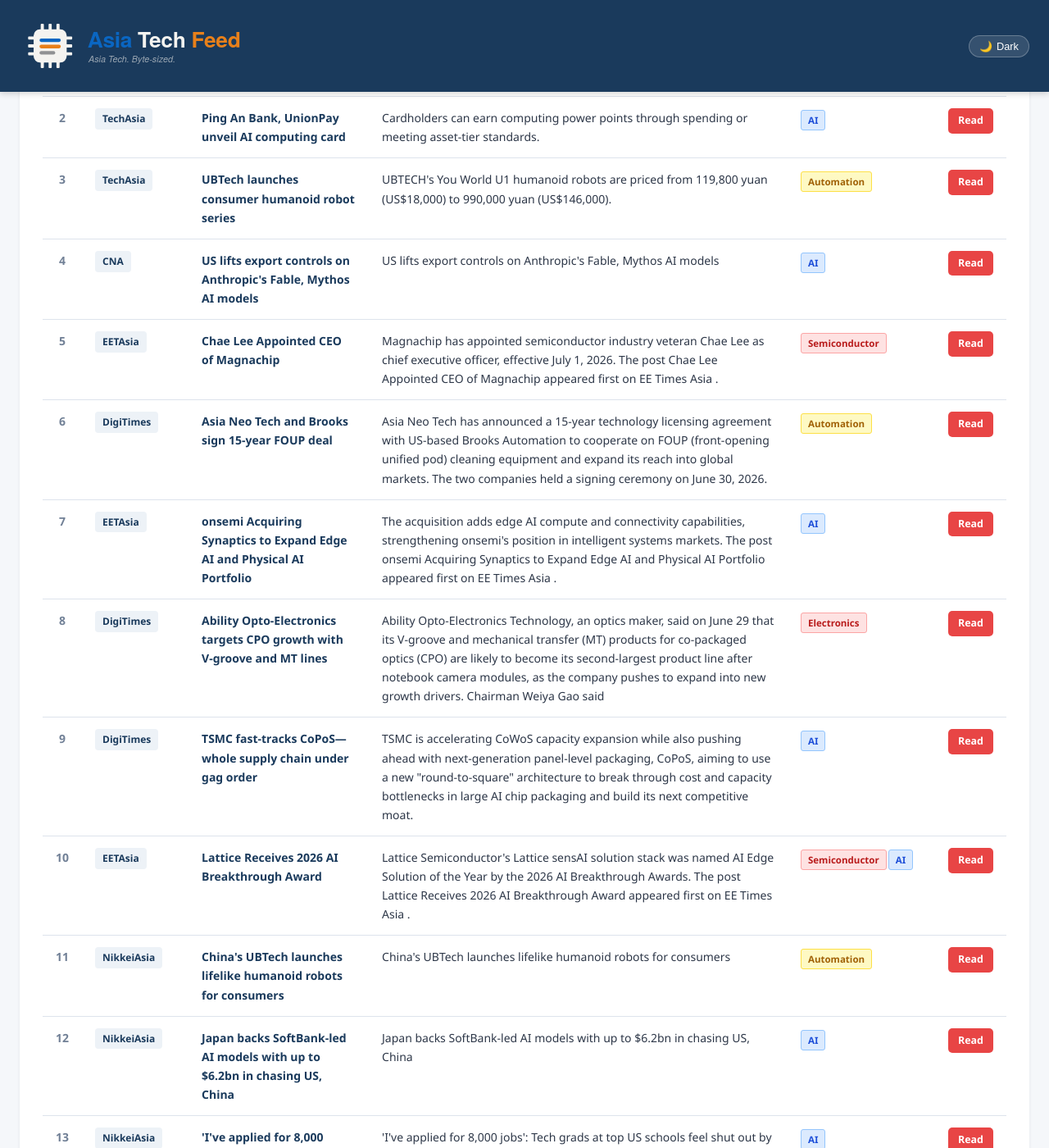
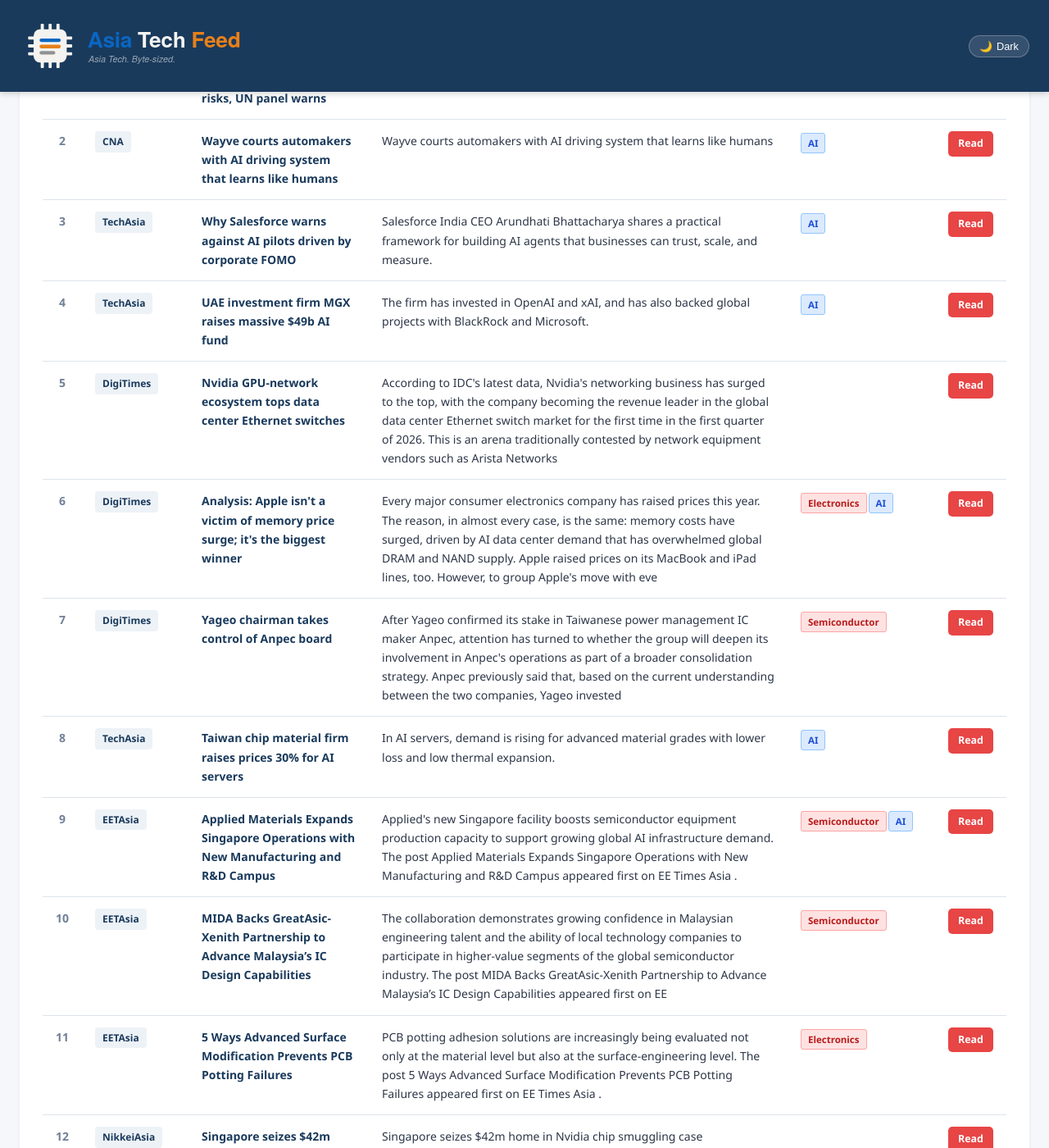
Before and after one commit to asiatechfeed/Asia-Tech-Feed, a Jekyll site: the page built from _posts/2026-07-01-asia-tech-news-digest.md, in a window 1280 px wide and 1400 px high, scrolled down 857 px. Shown: the whole window at 82% size. Built offline with Jekyll 4.4.1, drawn with Linux system fonts in a browser that asks for light colours; a script that is not in the unit is left out; some of the changed text lies outside the part shown.

Commit message:
📰 News digest 2026-07-01 (17 articles)

```diff
--- a/_posts/2026-07-01-asia-tech-news-digest.md
+++ b/_posts/2026-07-01-asia-tech-news-digest.md
@@ -1,16 +1,16 @@
 ---
 layout: post
 title: "Asia Tech News Digest - July 01, 2026"
-date: 2026-07-01 08:01:29 +0800
-articles_count: 16
+date: 2026-07-01 19:40:35 +0800
+articles_count: 17
 sources_count: 6
 sources: ["CNA", "DigiTimes", "EETAsia", "KED", "NikkeiAsia", "TechAsia"]
 csv_file: /assets/data/news-2026-07-01.tsv
-featured_title: "Nvidia recruits for humanoid robotics roles in China"
-featured_url: "https://www.techinasia.com/nvidia-amazon-back-neuras-1-4b-funding-round"
-featured_source: "TechAsia"
-featured_summary: "Nvidia's job openings include work on Project GR00T, a humanoid robot foundation model."
-featured_image: ""
+featured_title: "Unchecked AI progress may pose catastrophic risks, UN panel warns"
+featured_url: "https://www.channelnewsasia.com/business/unchecked-ai-progress-may-pose-catastrophic-risks-un-panel-warns-6224606"
+featured_source: "CNA"
+featured_summary: "Unchecked AI progress may pose catastrophic risks, UN panel warns"
+featured_image: "https://dam.mediacorp.sg/image/upload/s--G8ddc227--/c_fill,g_auto,h_676,w_1200/fl_relative,g_south_east,l_mediacorp:cna:watermark:2024-04:reuters_1,w_0.1/f_auto,q_auto/v1/one-cms/core/2026-07-01T101854Z_2_LYNXMPEM602H7_RTROPTP_3_AI-UN.JPG?itok=T0-lk4z1"
 ---
 
 <table class="news-table">
@@ -27,110 +27,118 @@ featured_image: ""
 <tbody>
 <tr>
   <td class="col-num">1</td>
-  <td class="col-source"><span class="source-badge">TechAsia</span></td>
-  <td class="col-title"><span class="article-title">Nvidia recruits for humanoid robotics roles in China</span></td>
-  <td class="col-summary">Nvidia's job openings include work on Project GR00T, a humanoid robot foundation model.</td>
-  <td class="col-tags"><span class="tag auto">Automation</span></td>
-  <td class="col-link"><a class="btn-link" href="https://www.techinasia.com/nvidia-amazon-back-neuras-1-4b-funding-round" target="_blank" rel="noopener">Read</a></td>
+  <td class="col-source"><span class="source-badge">CNA</span></td>
+  <td class="col-title"><span class="article-title">Unchecked AI progress may pose catastrophic risks, UN panel warns</span></td>
+  <td class="col-summary">Unchecked AI progress may pose catastrophic risks, UN panel warns</td>
+  <td class="col-tags"><span class="tag ai">AI</span></td>
+  <td class="col-link"><a class="btn-link" href="https://www.channelnewsasia.com/business/unchecked-ai-progress-may-pose-catastrophic-risks-un-panel-warns-6224606" target="_blank" rel="noopener">Read</a></td>
 </tr>
 <tr>
   <td class="col-num">2</td>
-  <td class="col-source"><span class="source-badge">TechAsia</span></td>
-  <td class="col-title"><span class="article-title">Ping An Bank, UnionPay unveil AI computing card</span></td>
-  <td class="col-summary">Cardholders can earn computing power points through spending or meeting asset-tier standards.</td>
+  <td class="col-source"><span class="source-badge">CNA</span></td>
+  <td class="col-title"><span class="article-title">Wayve courts automakers with AI driving system that learns like humans</span></td>
+  <td class="col-summary">Wayve courts automakers with AI driving system that learns like humans</td>
   <td class="col-tags"><span class="tag ai">AI</span></td>
-  <td class="col-link"><a class="btn-link" href="https://www.techinasia.com/sea-japan-korea-market-reforms" target="_blank" rel="noopener">Read</a></td>
+  <td class="col-link"><a class="btn-link" href="https://www.channelnewsasia.com/business/wayve-courts-automakers-ai-driving-system-learns-humans-6224546" target="_blank" rel="noopener">Read</a></td>
 </tr>
 <tr>
   <td class="col-num">3</td>
   <td class="col-source"><span class="source-badge">TechAsia</span></td>
-  <td class="col-title"><span class="article-title">UBTech launches consumer humanoid robot series</span></td>
-  <td class="col-summary">UBTECH's You World U1 humanoid robots are priced from 119,800 yuan (US$18,000) to 990,000 yuan (US$146,000).</td>
-  <td class="col-tags"><span class="tag auto">Automation</span></td>
-  <td class="col-link"><a class="btn-link" href="https://www.techinasia.com/chinas-ubtech-boost-humanoid-robot-production-10-2026" target="_blank" rel="noopener">Read</a></td>
+  <td class="col-title"><span class="article-title">Why Salesforce warns against AI pilots driven by corporate FOMO</span></td>
+  <td class="col-summary">Salesforce India CEO Arundhati Bhattacharya shares a practical framework for building AI agents that businesses can trust, scale, and measure.</td>
+  <td class="col-tags"><span class="tag ai">AI</span></td>
+  <td class="col-link"><a class="btn-link" href="https://www.techinasia.com/salesforce-india-ai-agents" target="_blank" rel="noopener">Read</a></td>
 </tr>
 <tr>
   <td class="col-num">4</td>
-  <td class="col-source"><span class="source-badge">CNA</span></td>
-  <td class="col-title"><span class="article-title">US lifts export controls on Anthropic's Fable, Mythos AI models</span></td>
-  <td class="col-summary">US lifts export controls on Anthropic's Fable, Mythos AI models</td>
+  <td class="col-source"><span class="source-badge">TechAsia</span></td>
+  <td class="col-title"><span class="article-title">UAE investment firm MGX raises massive $49b AI fund</span></td>
+  <td class="col-summary">The firm has invested in OpenAI and xAI, and has also backed global projects with BlackRock and Microsoft.</td>
   <td class="col-tags"><span class="tag ai">AI</span></td>
-  <td class="col-link"><a class="btn-link" href="https://www.channelnewsasia.com/business/us-lifts-export-controls-anthropics-fable-mythos-ai-models-6223031" target="_blank" rel="noopener">Read</a></td>
+  <td class="col-link"><a class="btn-link" href="https://www.techinasia.com/openai-nears-10b-funding-led-by-mgx-thrive-capital-sources" target="_blank" rel="noopener">Read</a></td>
 </tr>
 <tr>
   <td class="col-num">5</td>
-  <td class="col-source"><span class="source-badge">EETAsia</span></td>
-  <td class="col-title"><span class="article-title">Chae Lee Appointed CEO of Magnachip</span></td>
-  <td class="col-summary">Magnachip has appointed semiconductor industry veteran Chae Lee as chief executive officer, effective July 1, 2026. The post Chae Lee Appointed CEO of Magnachip appeared first on EE Times Asia .</td>
-  <td class="col-tags"><span class="tag semi">Semiconductor</span></td>
-  <td class="col-link"><a class="btn-link" href="https://www.eetasia.com/chae-lee-appointed-ceo-of-magnachip/" target="_blank" rel="noopener">Read</a></td>
+  <td class="col-source"><span class="source-badge">DigiTimes</span></td>
+  <td class="col-title"><span class="article-title">Nvidia GPU-network ecosystem tops data center Ethernet switches</span></td>
+  <td class="col-summary">According to IDC's latest data, Nvidia's networking business has surged to the top, with the company becoming the revenue leader in the global data center Ethernet switch market for the first time in the first quarter of 2026. This is an arena traditionally contested by network equipment vendors such as Arista Networks</td>
+  <td class="col-tags"></td>
+  <td class="col-link"><a class="btn-link" href="https://www.digitimes.com/news/a20260701PD224/nvidia-data-center-ethernet-idc.html" target="_blank" rel="noopener">Read</a></td>
 </tr>
 <tr>
   <td class="col-num">6</td>
   <td class="col-source"><span class="source-badge">DigiTimes</span></td>
-  <td class="col-title"><span class="article-title">Asia Neo Tech and Brooks sign 15-year FOUP deal</span></td>
-  <td class="col-summary">Asia Neo Tech has announced a 15-year technology licensing agreement with US-based Brooks Automation to cooperate on FOUP (front-opening unified pod) cleaning equipment and expand its reach into global markets. The two companies held a signing ceremony on June 30, 2026.</td>
-  <td class="col-tags"><span class="tag auto">Automation</span></td>
-  <td class="col-link"><a class="btn-link" href="https://www.digitimes.com/news/a20260630PD237/asia-technology-equipment-market-licensing.html" target="_blank" rel="noopener">Read</a></td>
+  <td class="col-title"><span class="article-title">Analysis: Apple isn't a victim of memory price surge; it's the biggest winner</span></td>
+  <td class="col-summary">Every major consumer electronics company has raised prices this year. The reason, in almost every case, is the same: memory costs have surged, driven by AI data center demand that has overwhelmed global DRAM and NAND supply. Apple raised prices on its MacBook and iPad lines, too. However, to group Apple's move with eve</td>
+  <td class="col-tags"><span class="tag semi">Electronics</span><span class="tag ai">AI</span></td>
+  <td class="col-link"><a class="btn-link" href="https://www.digitimes.com/news/a20260701VL218/apple-memory-chips-price-electronics-iphone-macbook.html" target="_blank" rel="noopener">Read</a></td>
 </tr>
 <tr>
   <td class="col-num">7</td>
-  <td class="col-source"><span class="source-badge">EETAsia</span></td>
-  <td class="col-title"><span class="article-title">onsemi Acquiring Synaptics to Expand Edge AI and Physical AI Portfolio</span></td>
-  <td class="col-summary">The acquisition adds edge AI compute and connectivity capabilities, strengthening onsemi's position in intelligent systems markets. The post onsemi Acquiring Synaptics to Expand Edge AI and Physical AI Portfolio appeared first on EE Times Asia .</td>
-  <td class="col-tags"><span class="tag ai">AI</span></td>
-  <td class="col-link"><a class="btn-link" href="https://www.eetasia.com/onsemi-acquiring-synaptics-to-expand-edge-ai-and-physical-ai-portfolio/" target="_blank" rel="noopener">Read</a></td>
+  <td class="col-source"><span class="source-badge">DigiTimes</span></td>
+  <td class="col-title"><span class="article-title">Yageo chairman takes control of Anpec board</span></td>
+  <td class="col-summary">After Yageo confirmed its stake in Taiwanese power management IC maker Anpec, attention has turned to whether the group will deepen its involvement in Anpec's operations as part of a broader consolidation strategy. Anpec previously said that, based on the current understanding between the two companies, Yageo invested </td>
+  <td class="col-tags"><span class="tag semi">Semiconductor</span></td>
+  <td class="col-link"><a class="btn-link" href="https://www.digitimes.com/news/a20260701PD222/yageo-anpec-ic-management.html" target="_blank" rel="noopener">Read</a></td>
 </tr>
 <tr>
   <td class="col-num">8</td>
-  <td class="col-source"><span class="source-badge">DigiTimes</span></td>
-  <td class="col-title"><span class="article-title">Ability Opto-Electronics targets CPO growth with V-groove and MT lines</span></td>
-  <td class="col-summary">Ability Opto-Electronics Technology, an optics maker, said on June 29 that its V-groove and mechanical transfer (MT) products for co-packaged optics (CPO) are likely to become its second-largest product line after notebook camera modules, as the company pushes to expand into new growth drivers. Chairman Weiya Gao said </td>
-  <td class="col-tags"><span class="tag semi">Electronics</span></td>
-  <td class="col-link"><a class="btn-link" href="https://www.digitimes.com/news/a20260630PD224/ability-enterprise-cpo-optics-ability-opto-electronics-technology-growth.html" target="_blank" rel="noopener">Read</a></td>
+  <td class="col-source"><span class="source-badge">TechAsia</span></td>
+  <td class="col-title"><span class="article-title">Taiwan chip material firm raises prices 30% for AI servers</span></td>
+  <td class="col-summary">In AI servers, demand is rising for advanced material grades with lower loss and low thermal expansion.</td>
+  <td class="col-tags"><span class="tag ai">AI</span></td>
+  <td class="col-link"><a class="btn-link" href="https://www.techinasia.com/endowus-ceo-gregory-van-optimistic-profitability" target="_blank" rel="noopener">Read</a></td>
 </tr>
 <tr>
   <td class="col-num">9</td>
-  <td class="col-source"><span class="source-badge">DigiTimes</span></td>
-  <td class="col-title"><span class="article-title">TSMC fast-tracks CoPoS—whole supply chain under gag order</span></td>
-  <td class="col-summary">TSMC is accelerating CoWoS capacity expansion while also pushing ahead with next-generation panel-level packaging, CoPoS, aiming to use a new "round-to-square" architecture to break through cost and capacity bottlenecks in large AI chip packaging and build its next competitive moat.</td>
-  <td class="col-tags"><span class="tag ai">AI</span></td>
-  <td class="col-link"><a class="btn-link" href="https://www.digitimes.com/news/a20260630PD239/tsmc-supply-chain-cowos-packaging-equipment.html" target="_blank" rel="noopener">Read</a></td>
+  <td class="col-source"><span class="source-badge">EETAsia</span></td>
+  <td class="col-title"><span class="article-title">Applied Materials Expands Singapore Operations with New Manufacturing and R&D Campus</span></td>
+  <td class="col-summary">Applied's new Singapore facility boosts semiconductor equipment production capacity to support growing global AI infrastructure demand. The post Applied Materials Expands Singapore Operations with New Manufacturing and R&D Campus appeared first on EE Times Asia .</td>
+  <td class="col-tags"><span class="tag semi">Semiconductor</span><span class="tag ai">AI</span></td>
+  <td class="col-link"><a class="btn-link" href="https://www.eetasia.com/applied-materials-expands-singapore-operations-with-new-manufacturing-and-rd-campus/" target="_blank" rel="noopener">Read</a></td>
 </tr>
 <tr>
   <td class="col-num">10</td>
   <td class="col-source"><span class="source-badge">EETAsia</span></td>
-  <td class="col-title"><span class="article-title">Lattice Receives 2026 AI Breakthrough Award</span></td>
-  <td class="col-summary">Lattice Semiconductor's Lattice sensAI solution stack was named AI Edge Solution of the Year by the 2026 AI Breakthrough Awards. The post Lattice Receives 2026 AI Breakthrough Award appeared first on EE Times Asia .</td>
-  <td class="col-tags"><span class="tag semi">Semiconductor</span><span class="tag ai">AI</span></td>
-  <td class="col-link"><a class="btn-link" href="https://www.eetasia.com/lattice-receives-2026-ai-breakthrough-award/" target="_blank" rel="noopener">Read</a></td>
+  <td class="col-title"><span class="article-title">MIDA Backs GreatAsic-Xenith Partnership to Advance Malaysia’s IC Design Capabilities</span></td>
+  <td class="col-summary">The collaboration demonstrates growing confidence in Malaysian engineering talent and the ability of local technology companies to participate in higher-value segments of the global semiconductor industry. The post MIDA Backs GreatAsic-Xenith Partnership to Advance Malaysia’s IC Design Capabilities appeared first on EE</td>
+  <td class="col-tags"><span class="tag semi">Semiconductor</span></td>
+  <td class="col-link"><a class="btn-link" href="https://www.eetasia.com/mida-backs-greatasic-xenith-partnership-to-advance-malaysias-ic-design-capabilities/" target="_blank" rel="noopener">Read</a></td>
 </tr>
 <tr>
   <td class="col-num">11</td>
-  <td class="col-source"><span class="source-badge">NikkeiAsia</span></td>
-  <td class="col-title"><span class="article-title">China's UBTech launches lifelike humanoid robots for consumers</span></td>
-  <td class="col-summary">China's UBTech launches lifelike humanoid robots for consumers</td>
-  <td class="col-tags"><span class="tag auto">Automation</span></td>
-  <td class="col-link"><a class="btn-link" href="https://asia.nikkei.com/business/companies/china-s-ubtech-launches-lifelike-humanoid-robots-for-consumers" target="_blank" rel="noopener">Read</a></td>
+  <td class="col-source"><span class="source-badge">EETAsia</span></td>
+  <td class="col-title"><span class="article-title">5 Ways Advanced Surface Modification Prevents PCB Potting Failures</span></td>
+  <td class="col-summary">PCB potting adhesion solutions are increasingly being evaluated not only at the material level but also at the surface-engineering level. The post 5 Ways Advanced Surface Modification Prevents PCB Potting Failures appeared first on EE Times Asia .</td>
+  <td class="col-tags"><span class="tag semi">Electronics</span></td>
+  <td class="col-link"><a class="btn-link" href="https://www.eetasia.com/5-ways-advanced-surface-modification-prevents-pcb-potting-failures/" target="_blank" rel="noopener">Read</a></td>
 </tr>
 <tr>
   <td class="col-num">12</td>
   <td class="col-source"><span class="source-badge">NikkeiAsia</span></td>
-  <td class="col-title"><span class="article-title">Japan backs SoftBank-led AI models with up to $6.2bn in chasing US, China</span></td>
-  <td class="col-summary">Japan backs SoftBank-led AI models with up to $6.2bn in chasing US, China</td>
-  <td class="col-tags"><span class="tag ai">AI</span></td>
-  <td class="col-link"><a class="btn-link" href="https://asia.nikkei.com/business/technology/artificial-intelligence/japan-backs-softbank-led-ai-models-with-up-to-6.2bn-in-chasing-us-china" target="_blank" rel="noopener">Read</a></td>
+  <td class="col-title"><span class="article-title">Singapore seizes $42m home in Nvidia chip smuggling case</span></td>
+  <td class="col-summary">Singapore seizes $42m home in Nvidia chip smuggling case</td>
+  <td class="col-tags"></td>
+  <td class="col-link"><a class="btn-link" href="https://asia.nikkei.com/spotlight/society/crime/singapore-seizes-42m-home-in-nvidia-chip-smuggling-case" target="_blank" rel="noopener">Read</a></td>
 </tr>
 <tr>
   <td class="col-num">13</td>
   <td class="col-source"><span class="source-badge">NikkeiAsia</span></td>
-  <td class="col-title"><span class="article-title">'I've applied for 8,000 jobs': Tech grads at top US schools feel shut out by AI</span></td>
-  <td class="col-summary">'I've applied for 8,000 jobs': Tech grads at top US schools feel shut out by AI</td>
+  <td class="col-title"><span class="article-title">Indian IT firms ramp up acquisitions as AI reshapes growth</span></td>
+  <td class="col-summary">Indian IT firms ramp up acquisitions as AI reshapes growth</td>
   <td class="col-tags"><span class="tag ai">AI</span></td>
-  <td class="col-link"><a class="btn-link" href="https://asia.nikkei.com/business/technology/artificial-intelligence/i-ve-applied-for-8-000-jobs-tech-grads-at-top-us-schools-feel-shut-out-by-ai" target="_blank" rel="noopener">Read</a></td>
+  <td class="col-link"><a class="btn-link" href="https://asia.nikkei.com/business/technology/indian-it-firms-ramp-up-acquisitions-as-ai-reshapes-growth" target="_blank" rel="noopener">Read</a></td>
 </tr>
 <tr>
   <td class="col-num">14</td>
+  <td class="col-source"><span class="source-badge">NikkeiAsia</span></td>
+  <td class="col-title"><span class="article-title">South Korean exports in June soar past $100bn for first time on chip demand</span></td>
+  <td class="col-summary">South Korean exports in June soar past $100bn for first time on chip demand</td>
+  <td class="col-tags"></td>
+  <td class="col-link"><a class="btn-link" href="https://asia.nikkei.com/economy/south-korean-exports-in-june-soar-past-100bn-for-first-time-on-chip-demand" target="_blank" rel="noopener">Read</a></td>
+</tr>
+<tr>
+  <td class="col-num">15</td>
   <td class="col-source"><span class="source-badge">KED</span></td>
   <td class="col-title"><span class="article-title">AI trade isn’t just about tech stocks but also power, TCW says</span></td>
   <td class="col-summary">The artificial intelligence boom has sent investors racing into chipmakers, cloud providers and megacap technology stocks, but a more durable opportun</td>
@@ -138,7 +146,7 @@ featured_image: ""
   <td class="col-link"><a class="btn-link" href="https://www.kedglobal.com/asset-management/newsView/ked202606010002" target="_blank" rel="noopener">Read</a></td>
 </tr>
 <tr>
-  <td class="col-num">15</td>
+  <td class="col-num">16</td>
   <td class="col-source"><span class="source-badge">KED</span></td>
   <td class="col-title"><span class="article-title">No career ambition, no ego: AI plays devil's advocate at Audax Private Equity</span></td>
   <td class="col-summary">Generative AI is challenging traditional investment theses, acting as a devil's advocate to sharpen decision-making, particularly when it comes to ass</td>
@@ -146,7 +154,7 @@ featured_image: ""
   <td class="col-link"><a class="btn-link" href="https://www.kedglobal.com/private-equity/newsView/ked202603120002" target="_blank" rel="noopener">Read</a></td>
 </tr>
 <tr>
-  <td class="col-num">16</td>
+  <td class="col-num">17</td>
   <td class="col-source"><span class="source-badge">KED</span></td>
   <td class="col-title"><span class="article-title">EuBiologics partners with Korea's health agency to develop Nipah virus vaccine candidate</span></td>
   <td class="col-summary">EuBiologics Co., South Korea's vaccine-focused biotechnology company, is developing a vaccine candidate against the Nipah virus, an infectious disease</td>
```
Also changed, not shown: _data/seen_urls.json (added, +19 -0 lines), _digest_meta.json (+15 -15 lines), assets/data/news-2026-07-01.tsv (+17 -16 lines), assets/data/search-index.json.
